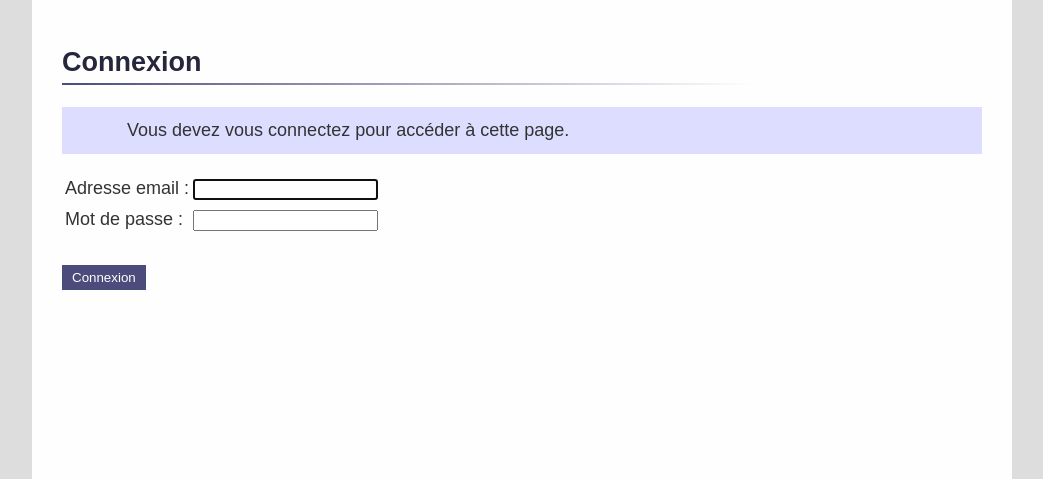
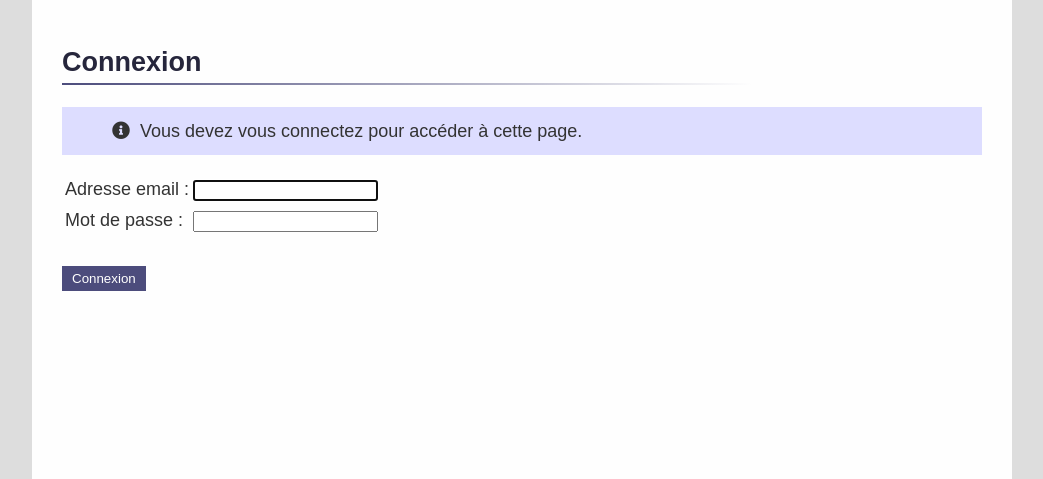
Before and after one commit to dlesbre/site-interludes, a Django app: page /accounts/login/?next=/accounts/profile/ in a window 1280 px wide. Shown: the part 174-653 px from the top of the page, without its empty margins (118-1161 px from the left). Run offline with Django 3.2, Linux system fonts and the light colour scheme; data comes from the database, SQL or seed files in the repository.

Commit message:
Added font-awesome icons to messages

```diff
--- a/accounts/views.py
+++ b/accounts/views.py
@@ -29,7 +29,7 @@ class LogoutView(RedirectView):
 	def get_redirect_url(self, *args, **kwargs):
 		if self.request.user.is_authenticated:
 			logout(self.request)
-		messages.info(self.request, "Vous avez bien été déconnecté·e.")
+		messages.success(self.request, "Vous avez bien été déconnecté·e.")
 		return super().get_redirect_url(*args, **kwargs)
 
 
--- a/home/static/css/style.css
+++ b/home/static/css/style.css
@@ -209,19 +209,38 @@ ul.messagelist {
 ul.messagelist li {
 	display: block;
 	font-weight: 400;
-	padding: 10px 10px 10px 65px;
+	padding: 10px 10px 10px 50px;
 	margin: 0 0 10px 0;
+	color: #333;
+}
+ul.messagelist li:before {
+	font-family: "Font Awesome 5 Free";
+	padding-right: 10px;
+	font-weight: 900;
+}
+ul.messagelist li.success {
 	background: #dfd;
-	color: #333;
+}
+ul.messagelist li.success:before {
+	content: "\f058";
 }
 ul.messagelist li.warning {
 	background: #ffc;
 }
+ul.messagelist li.warning:before {
+	content: "\f071";
+}
 ul.messagelist li.error {
 	background: #ffefef;
 }
+ul.messagelist li.error:before {
+	content: "\f057";
+}
 ul.messagelist li.info {
 	background: #ddf;
+}
+ul.messagelist li.info:before {
+	content: "\f05a";
 }
 
 footer {
```
